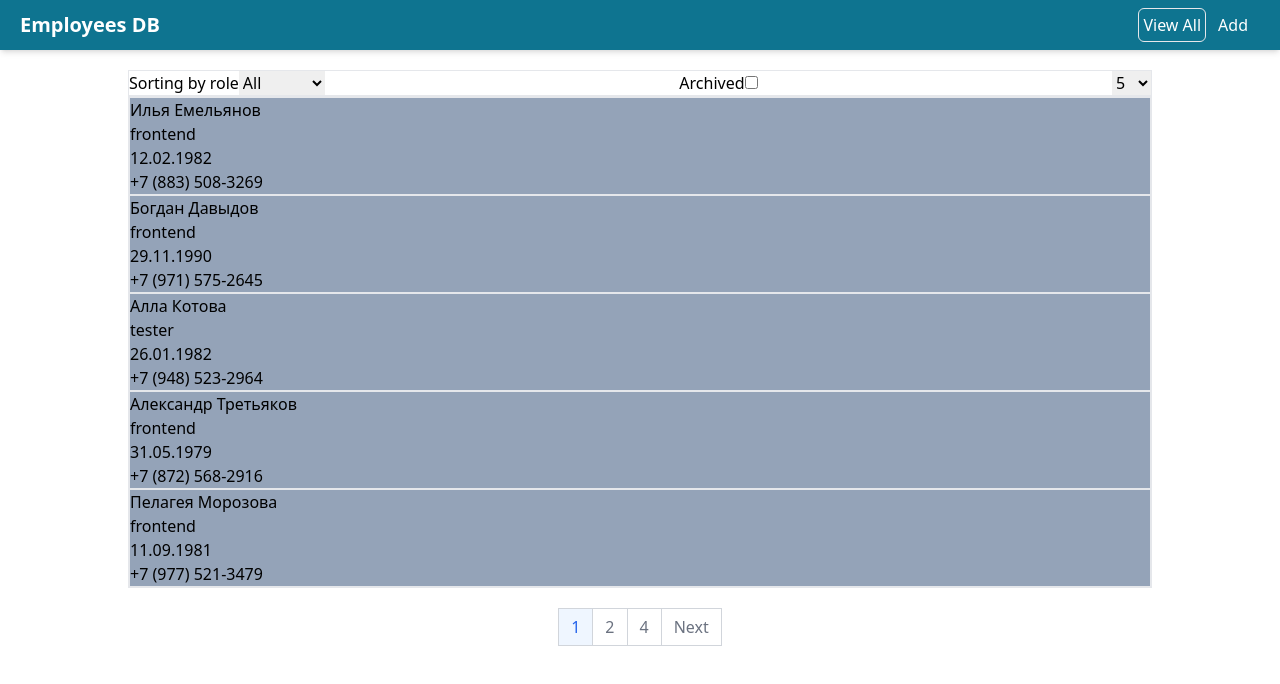
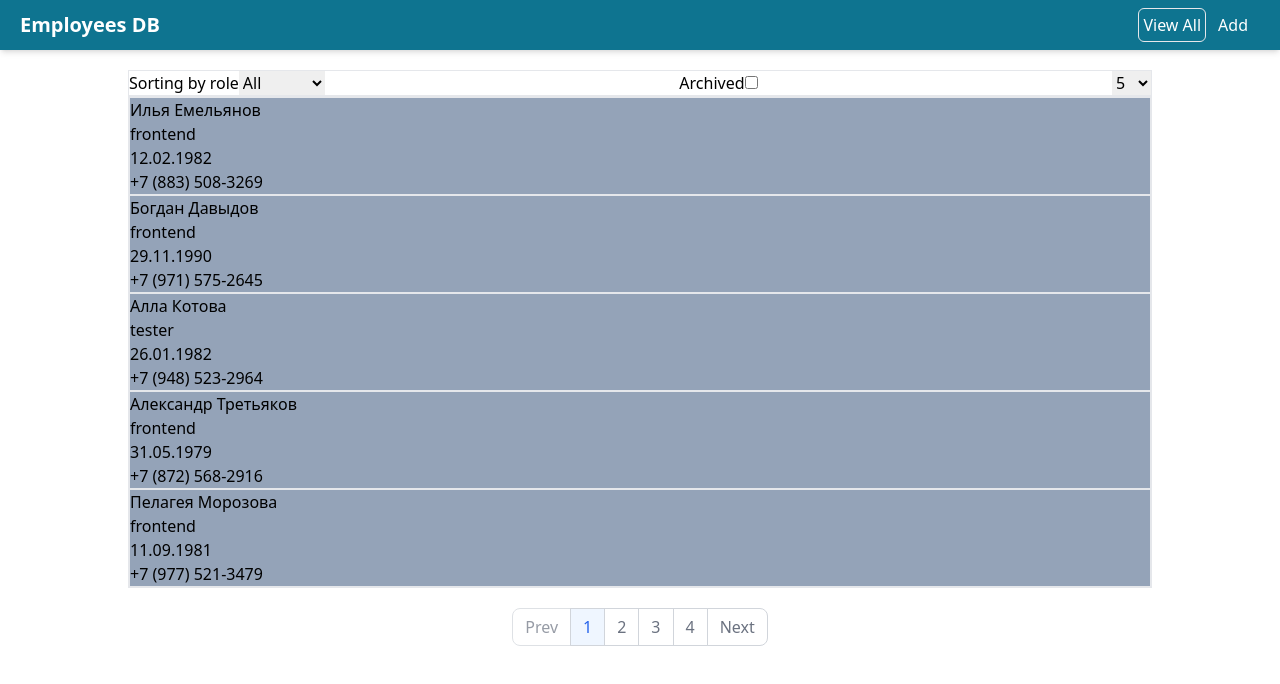
Before and after one commit to AlekseyG1995/employees-db, a React (Create React App) app: page / in a window 1280 px wide. Shown: the top 684 px of the page. Built offline with nearby package versions, Linux system fonts and the light colour scheme; data requests are answered from the project's data file.

Commit message:
pagination auto-generate buttons!

```diff
--- a/src/components/Pagination.tsx
+++ b/src/components/Pagination.tsx
@@ -1,48 +1,93 @@
-import { FC} from "react"
+import { FC } from "react"
 
 interface PaginationProps {
   totalPages: number
   currentPage: number
   setPage: (newPage: number) => void
+  maxButtons?: number
 }
 
-export const Pagination: FC<PaginationProps> = ({ totalPages, currentPage, setPage }) => {
+export const Pagination: FC<PaginationProps> = ({ totalPages, currentPage, setPage, maxButtons = totalPages }) => {
+  if (currentPage > totalPages) throw new Error("СurrentPage should be no more than TotalPages")
 
   const btnClasses = `py-2 px-3 leading-tight text-gray-500 bg-white border border-gray-300 hover:bg-gray-100 hover:text-gray-700 dark:bg-gray-800 dark:border-gray-700 dark:text-gray-400 dark:hover:bg-gray-700 dark:hover:text-white`
 
   const btnClasses_active = `py-2 px-3 leading-tight text-blue-600 bg-blue-50 border border-gray-300 hover:bg-blue-100 hover:text-blue-700 dark:border-gray-700 dark:bg-gray-700 dark:text-white`
 
-  const generateArrButtons = (maxValue: number): number[] => {
-    const result = [1, Math.max(currentPage - 1, 1), currentPage, Math.min(currentPage + 1, maxValue), maxValue]
-    return Array.from(new Set(result))
+  const btnClasses_disable = " opacity-70 cursor-no-drop"
+
+  const generateArrButtons = (current: number, max: number, MAX_BUTTONS: number): number[] => {
+    const _arr = []
+    for (let i = 1; i <= max; i++) {
+      _arr.push(i)
+    }
+    const delta = MAX_BUTTONS / 2 - 1
+    let leftDelta = current - delta
+    let rightDelta = current + delta
+
+    while (leftDelta < 1) {
+      rightDelta++
+      leftDelta++
+    }
+    while (rightDelta >= max) {
+      rightDelta--
+      leftDelta--
+    }
+    return [1, ..._arr.slice(leftDelta, rightDelta), max]
+
+    // const result = [1, Math.max(current - 1, 1), current, Math.min(current + 1, max), max]
+    // switch (true) {
+    //   case current === 1 && max > 2:
+    //     result.push(3)
+    //     if (max > 3) result.push(4)
+    //     break
+    //   case current === 2 && max > 3:
+    //     result.push(4)
+    //     break
+    //   case current === max && max > 2:
+    //     result.push(max - 2)
+    //     if (max > 3) result.push(max - 3)
+    //     break
+    //   case current === max - 1 && max > 3:
+    //     result.push(max - 3)
+    //     break
+    // }
+    // result.sort((a, b) => a - b)
+    // return Array.from(new Set(result))
+    // return result
   }
 
   return (
     <nav aria-label="Page navigation example">
       <ul className="inline-flex -space-x-px mt-5">
-        {currentPage !== 1 && (
         <li>
-            {/* <a className={btnClasses.concat(" rounded-l-lg border")}>Previous</a> UI*/}
-            <button onClick={() => setPage(currentPage - 1)} className={btnClasses}>
+          <button
+            onClick={() => setPage(currentPage - 1)}
+            className={(currentPage !== 1 ? [btnClasses, " rounded-l-lg"] : [btnClasses, " rounded-l-lg", btnClasses_disable]).join("")}
+          >
             Prev
           </button>
         </li>
-        )}
-        {generateArrButtons(totalPages).map((pageNum) => (
+
+        {generateArrButtons(currentPage, totalPages, maxButtons).map((pageNum) => (
           <li key={pageNum}>
             <button onClick={() => setPage(pageNum)} className={pageNum !== currentPage ? btnClasses : btnClasses_active}>
               {pageNum}
             </button>
           </li>
         ))}
-        {currentPage !== totalPages && (
+
         <li>
-            <button onClick={() => setPage(currentPage + 1)} className={btnClasses}>
+          <button
+            className={(currentPage !== totalPages
+              ? [btnClasses, " rounded-r-lg"]
+              : [btnClasses, " rounded-r-lg", btnClasses_disable]
+            ).join("")}
+            onClick={() => setPage(currentPage + 1)}
+          >
             Next
           </button>
-            {/* <a className={btnClasses.concat(" bg-white rounded-r-lg")}>Next</a>   //UI*/}
         </li>
-        )}
       </ul>
     </nav>
   )
```
Lines whose indentation alone changed are shown as unchanged.
